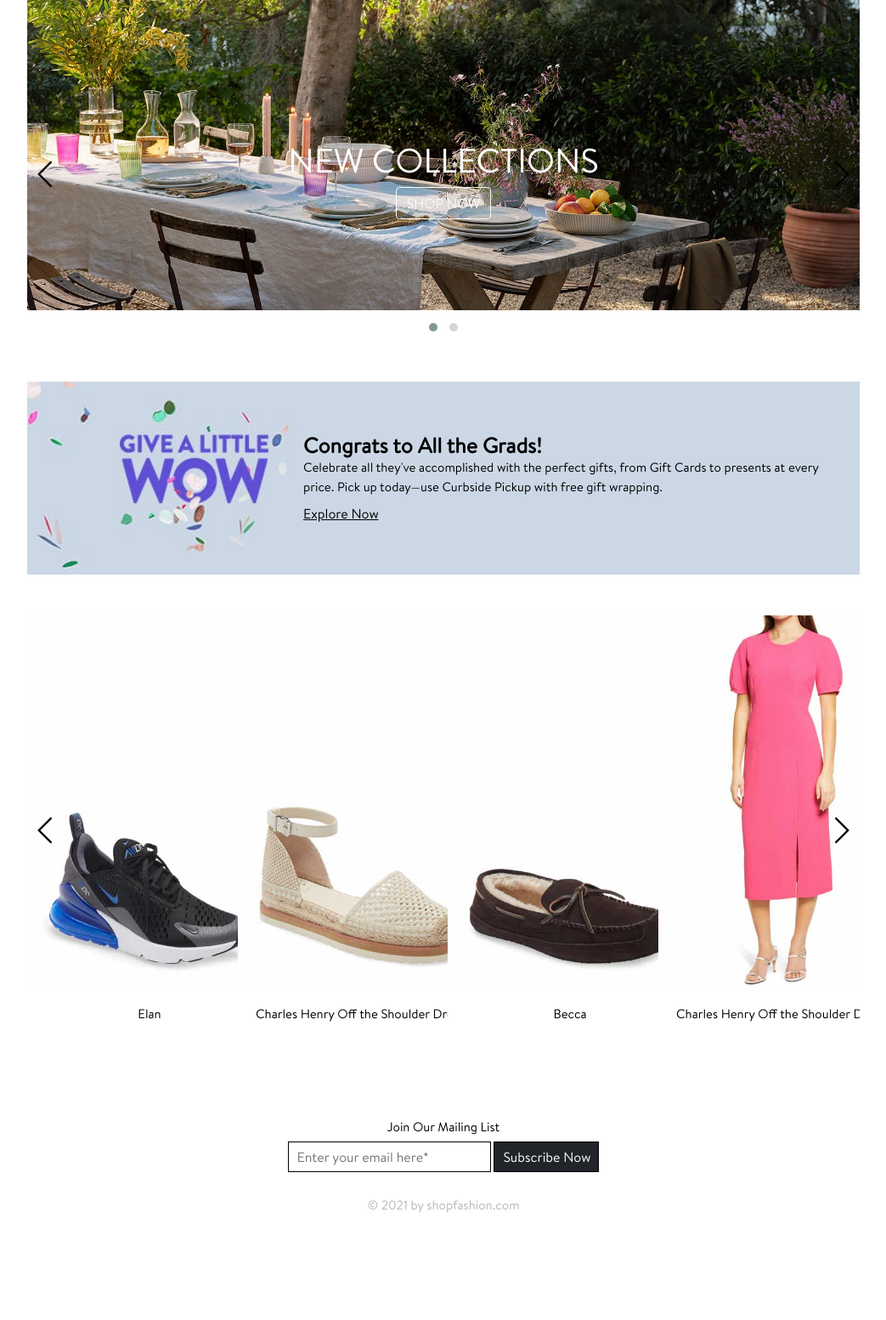
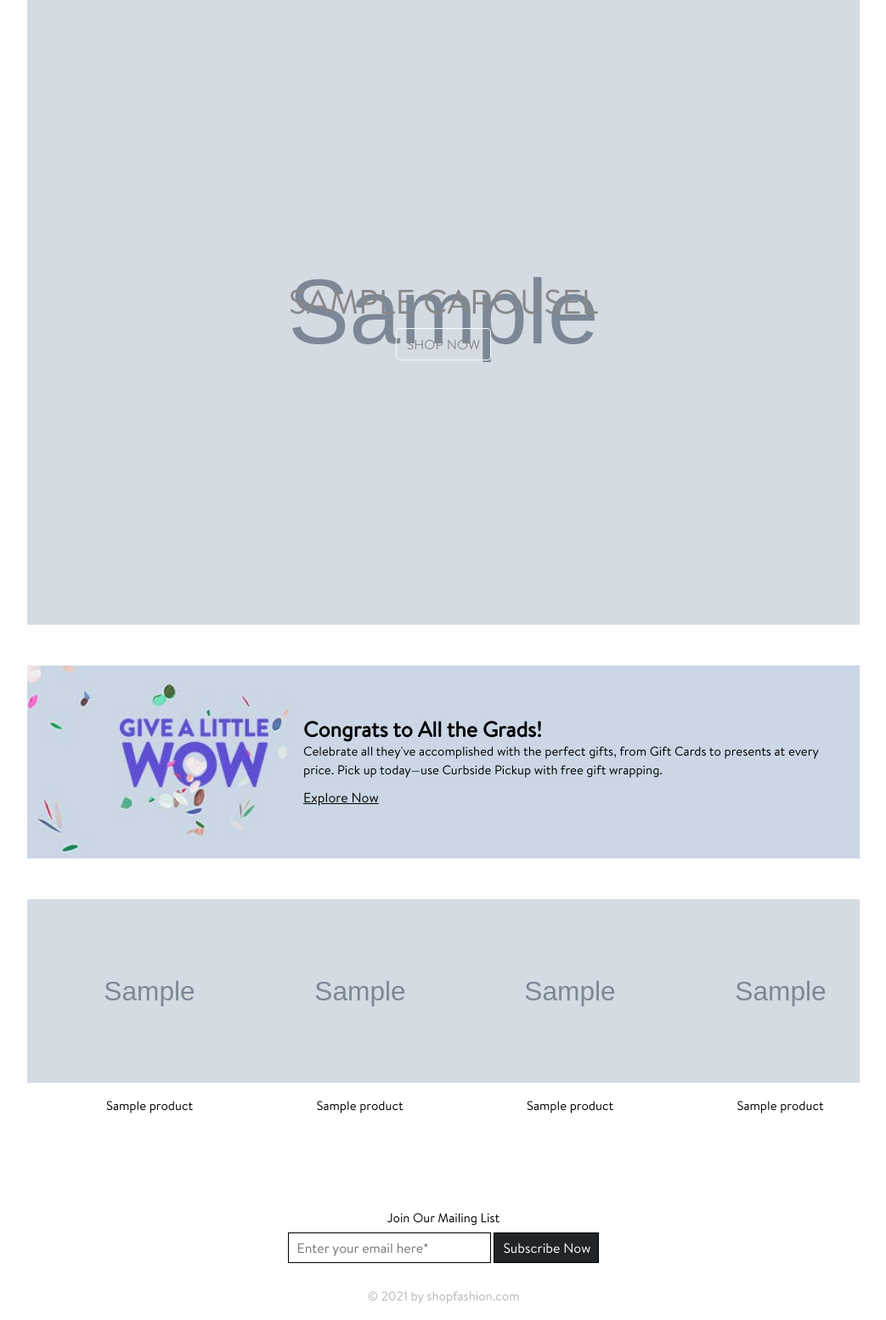
Before and after one commit to priteshtagline/shop-fashion, a Django app: page / in a window 1280 px wide. Shown: the part 79-1632 px from the top of the page at 85% size, without its empty margins (118-1161 px from the left). Before the commit the page ends 1506 px from the top, so only its background shows below. Run offline with Django 3.2, Linux system fonts and the light colour scheme; tables that the repository leaves empty hold one stand-in row (values such as "Sample post"); grey boxes marked "Sample" are stand-in pictures; some libraries are stand-ins or nearby versions.

Commit message:
home page in display campaign product and carousel image

```diff
--- a/products/models/__init__.py
+++ b/products/models/__init__.py
@@ -8,3 +8,4 @@ from .shop_look import ShopLook
 from .similar_product import SimilarProduct
 from .vtov_product import VtovProduct
 from .recommended_product import RecommendedProduct
+from .home_carousel import HomeCarousel
--- /dev/null
+++ b/products/models/home_carousel.py
@@ -0,0 +1,28 @@
+from django.db import models
+from colorfield.fields import ColorField
+
+
+class HomeCarousel(models.Model):
+    """Home Carousel model
+
+    Args:
+        models (method): [django model method]
+
+    Returns:
+        [string]: [carousel name]
+    """
+    title = models.CharField(max_length=255)
+    browse_url = models.URLField(max_length=2000)
+    image = models.ImageField(upload_to='carousel/')
+    text_color = ColorField(format='hexa', default='#000000FF')
+    display_order = models.PositiveIntegerField(
+        default=0, blank=False, null=False)
+
+    def __str__(self):
+        return self.title
+
+    class Meta:
+        verbose_name = "Home Carousels"
+        verbose_name_plural = "Home Carousels"
+        db_table = 'home_carousel'
+        ordering = ['display_order']
--- a/users/templatetags/admin_reorder.py
+++ b/users/templatetags/admin_reorder.py
@@ -32,6 +32,7 @@ def render_model_list(app_list):
         "Vtov Products": 10,
         "Shop Looks": 11,
         "Campaigns": 12,
+        "Home Carousels": 13
     }
 
     for app in app_list:
--- a/website/templates/home.html
+++ b/website/templates/home.html
@@ -10,27 +10,17 @@
                 data-nav="true" data-margin="10" data-loop="true" data-autoplay="false"
                 data-responsive='{"0":{"items": "1"}, "767":{"items": "1"}, "1199":{"items": "1"}}'>
 
+                {% for carousel in home_carousels %}
                 <div class="slide-1 position-relative">
                     <div class="slider-img position-relative">
-                        <img src="{% static 'images/image-1.jpeg' %}" alt="slider-image-1">
+                        <img src="{{ carousel.image.url }}" alt="{{carousel}}">
                     </div>
                     <div class="slider-content position-absolute text-center">
-                        <h1 class="text-uppercase">New Collections</h1>
-                        <a href="browse.html" class="btn btn-outline-light text-uppercase">Shop Now</a>
+                        <h1 class="text-uppercase" style="color:{{ carousel.text_color }};">{{ carousel.title|title }}</h1>
+                        <a href="{{ carousel.browse_url }}" class="btn btn-outline-light text-uppercase" style="color:{{ carousel.text_color }};">Shop Now</a>
                     </div>
                 </div>
-
-                <div class="slide-2 position-relative">
-                    <div class="slider-img position-relative">
-                        <img src="{% static 'images/image-2.jpeg' %}" alt="slider-image-1">
-                    </div>
-                    <div class="slider-content position-absolute">
-                        <div class="slider-content position-absolute text-center">
-                            <h1 class="text-uppercase">New Collections</h1>
-                            <a href="browse.html" class="btn btn-outline-dark text-uppercase">Shop Now</a>
-                        </div>
-                    </div>
-                </div>
+                {% endfor %}
 
             </div>
         </div>
@@ -42,7 +32,7 @@
                     <p class="mb-2">Celebrate all they've accomplished with the perfect gifts, from Gift Cards to
                         presents at every
                         price. Pick up today—use Curbside Pickup with free gift wrapping.</p>
-                    <a href="browse.html" class="text-decoration-underline">Explore Now</a>
+                    <a href="{% url 'website:home' %}" class="text-decoration-underline">Explore Now</a>
                 </div>
             </div>
         </div>
@@ -54,67 +44,21 @@
                     data-nav="true" data-margin="10" data-loop="true" data-autoplay="true"
                     data-responsive='{"0":{"items": "1"}, "767":{"items": "2"}, "1199":{"items": "4"}, "1799":{"items": "6"}}'>
 
+                    {% for campaign in campaigns %}
+                        {% for product in campaign.products.all %}
                         <div class="recomended-item">
-                        <a href="{% url 'website:product' 'product-name' 1 %}">
+                            <a href="{% url 'website:product' product.title|slugify product.id %}">
                                 <div class="card" style="width: 18rem;">
-                                <img src="{% static 'images/product-1.png' %}" class="card-img-top img-fluid"
-                                    alt="product-1">
+                                    <img src="{{product.image1.url}}" class="card-img-top img-fluid"
+                                        alt="{{product}}">
                                     <div class="card-body">
-                                    <p class="card-text">Elan</p>
+                                        <p class="card-text">{{product}}</p>
                                     </div>
                                 </div>
                             </a>
                         </div>
-                    <div class="recomended-item">
-                        <a href="{% url 'website:product' 'product-name' 1 %}">
-                            <div class="card" style="width: 18rem;">
-                                <img src="{% static 'images/product-2.png' %}" class="card-img-top img-fluid" alt="...">
-                                <div class="card-body">
-                                    <p class="card-text">Charles Henry Off the Shoulder Dress</p>
-                                </div>
-                            </div>
-                        </a>
-                    </div>
-                    <div class="recomended-item">
-                        <a href="{% url 'website:product' 'product-name' 1 %}">
-                            <div class="card" style="width: 18rem;">
-                                <img src="{% static 'images/product-3.png' %}" class="card-img-top img-fluid" alt="...">
-                                <div class="card-body">
-                                    <p class="card-text">Becca</p>
-                                </div>
-                            </div>
-                        </a>
-                    </div>
-                    <div class="recomended-item">
-                        <a href="{% url 'website:product' 'product-name' 1 %}">
-                            <div class="card" style="width: 18rem;">
-                                <img src="{% static 'images/product-4.png' %}" class="card-img-top img-fluid" alt="...">
-                                <div class="card-body">
-                                    <p class="card-text">Charles Henry Off the Shoulder Dress</p>
-                                </div>
-                            </div>
-                        </a>
-                    </div>
-                    <div class="recomended-item">
-                        <a href="{% url 'website:product' 'product-name' 1 %}">
-                            <div class="card" style="width: 18rem;">
-                                <img src="{% static 'images/product-5.png' %}" class="card-img-top img-fluid" alt="...">
-                                <div class="card-body">
-                                    <p class="card-text">Elan</p>
-                                </div>
-                            </div>
-                        </a>
-                    </div>
-                    <div class="recomended-item">
-                        <a href="{% url 'website:product' 'product-name' 1 %}">
-                            <div class="card" style="width: 18rem;">
-                                <img src="{% static 'images/product-4.png' %}" class="card-img-top img-fluid" alt="...">
-                                <div class="card-body">
-                                    <p class="card-text">Charles Henry Off the Shoulder Dress</p>
-                                </div>
-                            </div>
-                        </a>
-                    </div>
+                        {% endfor %}
+                    {% endfor %}
 
                 </div>
             </div>
--- a/website/views/home.py
+++ b/website/views/home.py
@@ -1,13 +1,33 @@
 from django.views.generic import ListView
 from products.models.campaign import Campaign
+from products.models.home_carousel import HomeCarousel
 
 
 class HomeView(ListView):
     context_object_name = 'campaigns'
     template_name = 'home.html'
-    queryset = Campaign.objects.all()
+    model = Campaign
+
+    def get_queryset(self):
+        """Override django generic listview get_queryset method because
+           as per requrments to diaplay campaigns product data for first campaigns products.
+
+        Returns:
+            [queryset object]: [filter first campaigns queryset object data]
+        """
+        qs = super(HomeView, self).get_queryset()
+
+        return qs[:1]
 
     def get_context_data(self, **kwargs):
-        context = super(HomeView, self).get_context_data(**kwargs)
-        context['campaigns'] = Campaign.objects.all()
+        """Override django generic listview get_context_data method because
+           as per requrments to diaplay campaigns product data with home carousel display.
+
+        Returns:
+            [json object]: [campaign product and home carousels object data]
+        """
+        context = super().get_context_data(**kwargs)
+
+        context['home_carousels'] = HomeCarousel.objects.all()
+
         return context
--- a/website/views/shoplook.py
+++ b/website/views/shoplook.py
@@ -16,12 +16,6 @@ class ShopLookListView(ListView):
     context_object_name = 'shoplooks'
     paginate_by = 5
 
-    def get_context_data(self, **kwargs):
-        context = super().get_context_data(**kwargs)
-        print(context)
-        return context
-
-
 class ShopLookDetailView(DetailView):
     """Website product detail page
 
```
Also changed, not shown: products/admin.py (+29 -5 lines), products/migrations/0004_homecarousel.py (added). Lines whose indentation alone changed are shown as unchanged.
